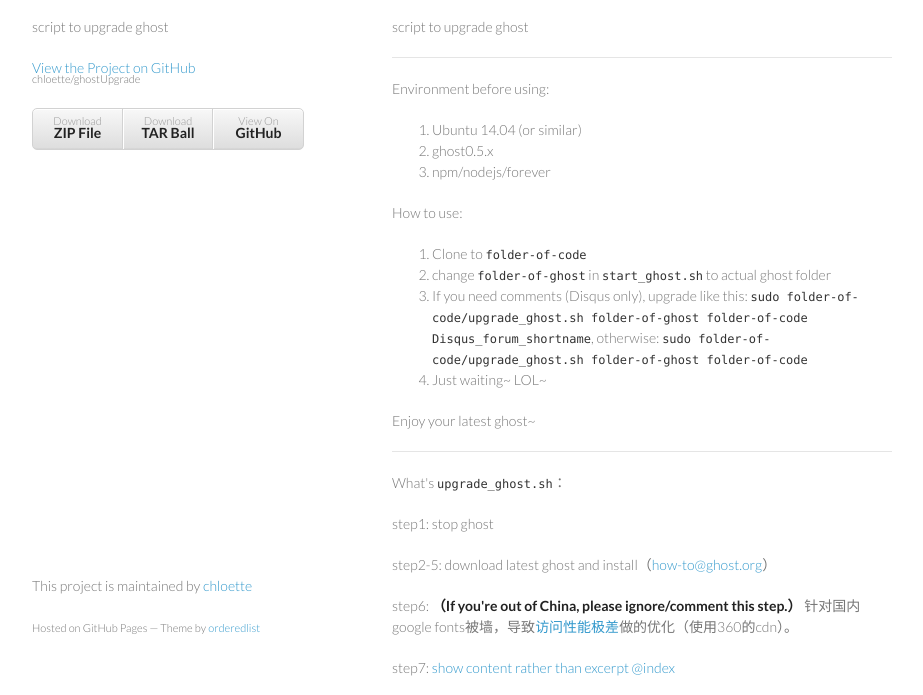
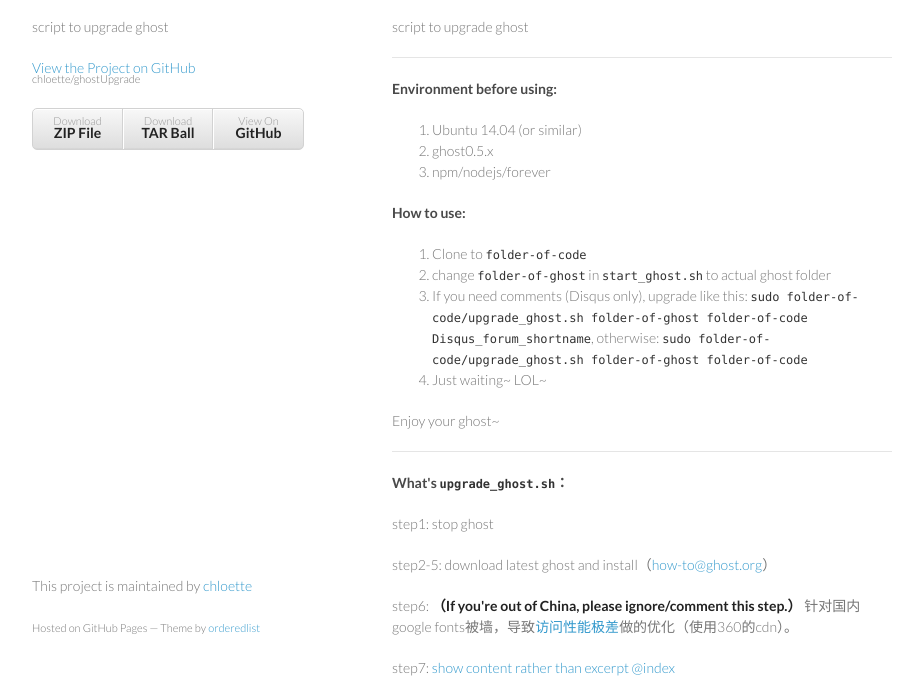
Before and after one commit to chloette/ghostUpgrade, a plain HTML site: page index.html in a window 1280 px wide. Shown: the part 93-788 px from the top of the page, without its empty margins (178-1101 px from the left). Drawn offline with Linux system fonts and the light colour scheme.

```diff
--- a/index.html
+++ b/index.html
@@ -35,7 +35,8 @@
 
 <hr>
 
-<p>Environment before using:</p>
+<h4>
+<a id="environment-before-using" class="anchor" href="#environment-before-using" aria-hidden="true"><span class="octicon octicon-link"></span></a>Environment before using:</h4>
 
 <ol>
 <li>Ubuntu 14.04 (or similar)</li>
@@ -43,7 +44,8 @@
 <li>npm/nodejs/forever</li>
 </ol>
 
-<p>How to use:</p>
+<h4>
+<a id="how-to-use" class="anchor" href="#how-to-use" aria-hidden="true"><span class="octicon octicon-link"></span></a>How to use:</h4>
 
 <ol>
 <li>Clone to <code>folder-of-code</code>
@@ -57,11 +59,12 @@
 <li>Just waiting~ LOL~</li>
 </ol>
 
-<p>Enjoy your latest ghost~</p>
+<p>Enjoy your ghost~</p>
 
 <hr>
 
-<p>What's <code>upgrade_ghost.sh</code>：</p>
+<h4>
+<a id="whats-upgrade_ghostsh" class="anchor" href="#whats-upgrade_ghostsh" aria-hidden="true"><span class="octicon octicon-link"></span></a>What's <code>upgrade_ghost.sh</code>：</h4>
 
 <p>step1: stop ghost</p>
 
@@ -79,6 +82,8 @@
 
 <p>step11: restart ghost</p>
 
+<hr>
+
 <p>That's all~</p>
       </section>
       <footer>
```
Also changed, not shown: params.json (+1 -1 lines).
